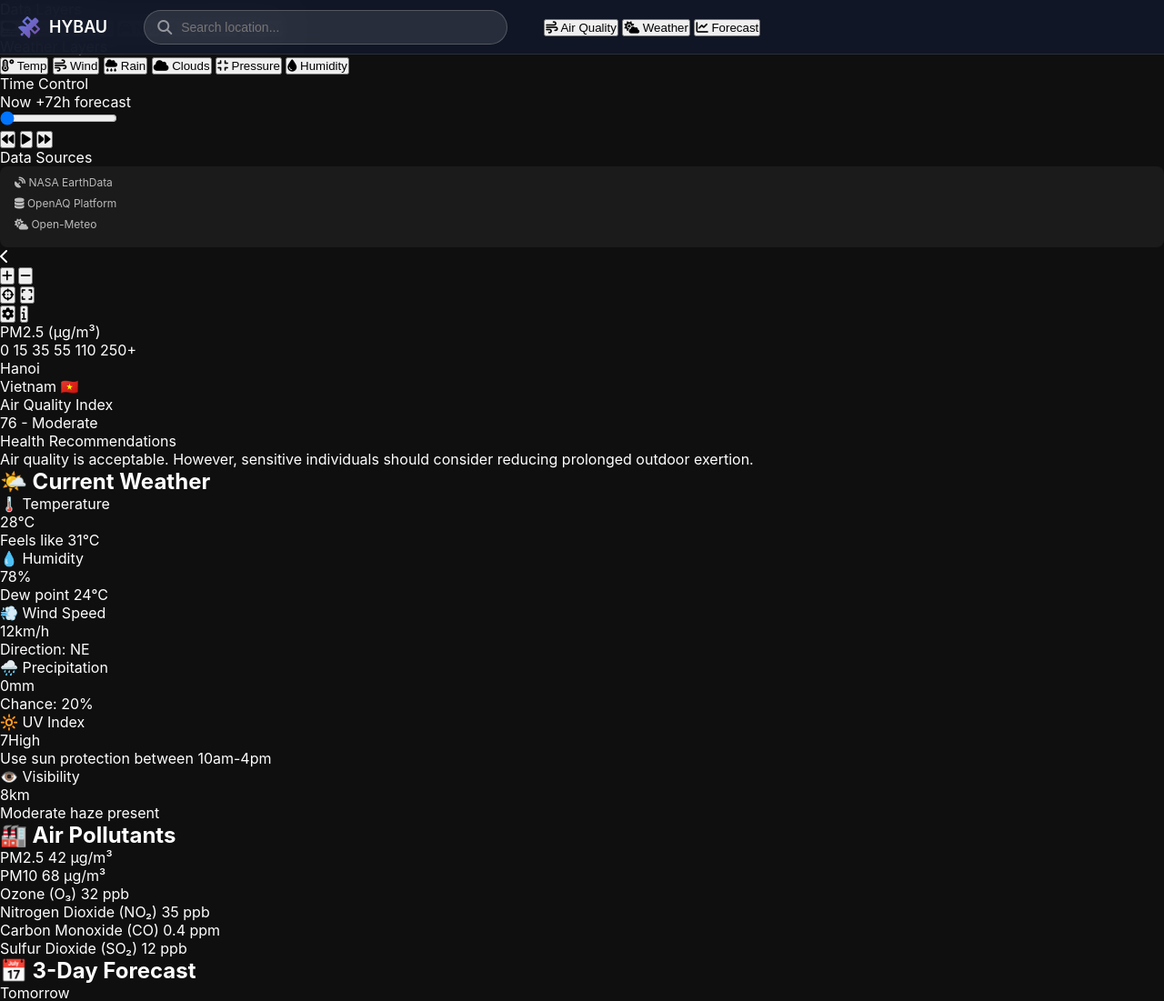
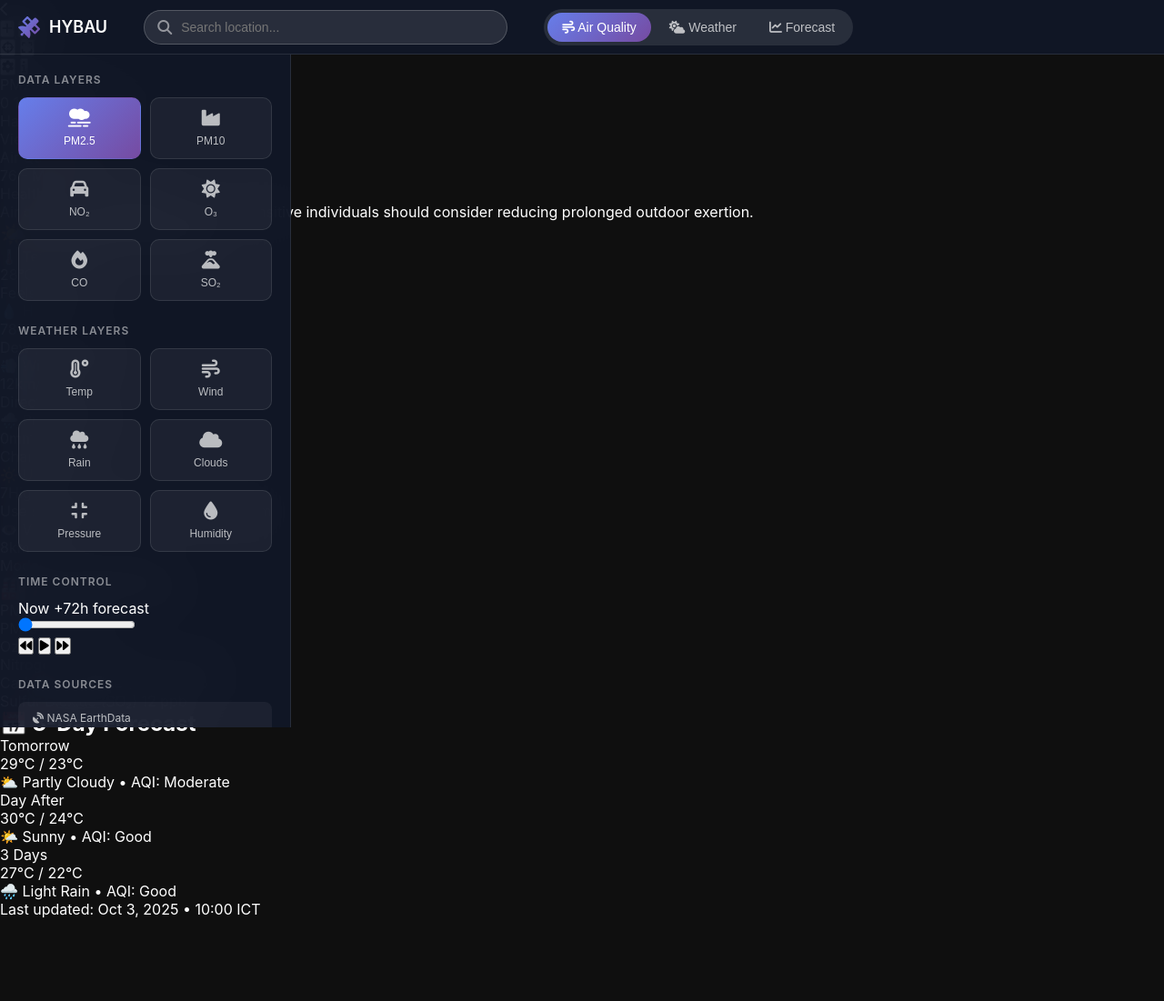
Before and after one commit to TingleDinkle/HYBAU_NASA, a Python web app: template Frontend/templates/index.html in a window 1280 px wide. Shown: the top 1101 px of the page at 91% size. After the commit the page ends 1010 px from the top, so only its background shows below. Run offline with Jinja, Linux system fonts and the light colour scheme; the template is opened without the code that fills it, so the values that code supplies are empty.

Commit message:
applying style for mode switcher, left sidebar and layer controls

```diff
--- a/Frontend/static/css/style.css
+++ b/Frontend/static/css/style.css
@@ -78,3 +78,110 @@
     transform: translateY(-50%);
     color: rgba(255, 255, 255, 0.5);
 }
+
+/* Mode Switcher */
+.mode-switcher {
+    display: flex;
+    background: rgba(255, 255, 255, 0.1);
+    border-radius: 25px;
+    padding: 4px;
+    gap: 4px;
+}
+
+.mode-btn {
+    padding: 8px 16px;
+    background: transparent;
+    border: none;
+    color: rgba(255, 255, 255, 0.7);
+    border-radius: 20px;
+    cursor: pointer;
+    transition: all 0.3s ease;
+    font-size: 14px;
+    font-weight: 500;
+}
+
+.mode-btn.active {
+    background: linear-gradient(135deg, #667eea 0%, #764ba2 100%);
+    color: #fff;
+}
+
+.mode-btn:hover:not(.active) {
+    background: rgba(255, 255, 255, 0.1);
+    color: #fff;
+}
+
+/* Left Sidebar */
+.left-sidebar {
+    position: fixed;
+    top: 60px;
+    left: 0;
+    width: 320px;
+    height: calc(100vh - 60px);
+    background: rgba(17, 24, 39, 0.95);
+    backdrop-filter: blur(20px);
+    border-right: 1px solid rgba(255, 255, 255, 0.1);
+    padding: 20px;
+    overflow-y: auto;
+    z-index: 900;
+    transition: transform 0.3s ease;
+}
+
+.left-sidebar.collapsed {
+    transform: translateX(-320px);
+}
+
+.sidebar-section {
+    margin-bottom: 25px;
+}
+
+.section-title {
+    font-size: 12px;
+    text-transform: uppercase;
+    letter-spacing: 1px;
+    color: rgba(255, 255, 255, 0.5);
+    margin-bottom: 12px;
+    font-weight: 600;
+}
+
+/* Layer Controls */
+.layer-grid {
+    display: grid;
+    grid-template-columns: repeat(2, 1fr);
+    gap: 10px;
+    margin-bottom: 20px;
+}
+
+.layer-btn {
+    padding: 12px;
+    background: rgba(255, 255, 255, 0.05);
+    border: 1px solid rgba(255, 255, 255, 0.1);
+    border-radius: 10px;
+    color: rgba(255, 255, 255, 0.7);
+    cursor: pointer;
+    transition: all 0.3s ease;
+    display: flex;
+    flex-direction: column;
+    align-items: center;
+    gap: 8px;
+}
+
+.layer-btn i {
+    font-size: 20px;
+}
+
+.layer-btn span {
+    font-size: 12px;
+    font-weight: 500;
+}
+
+.layer-btn.active {
+    background: linear-gradient(135deg, #667eea 0%, #764ba2 100%);
+    border-color: transparent;
+    color: #fff;
+}
+
+.layer-btn:hover:not(.active) {
+    background: rgba(255, 255, 255, 0.1);
+    border-color: rgba(255, 255, 255, 0.2);
+    color: #fff;
+}
```
